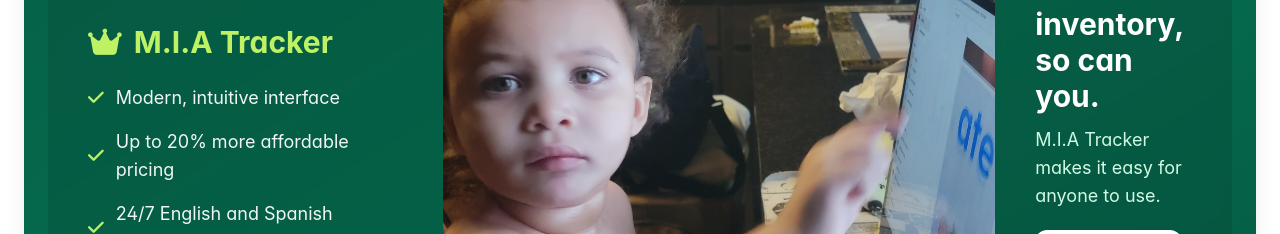
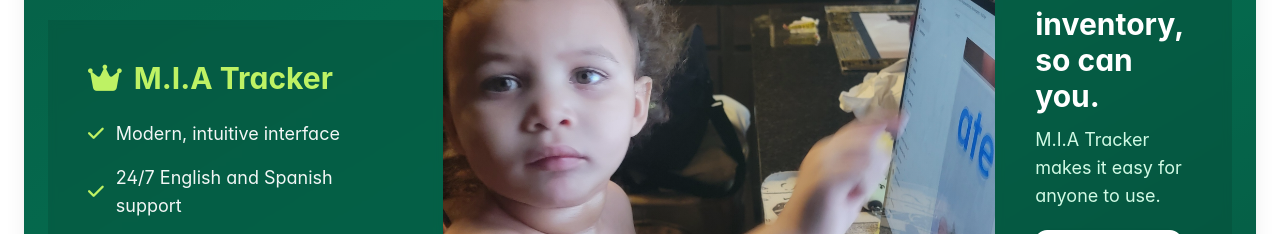
Before and after one commit to tohka53/miatrackerweb, an Angular app: page / in a window 1280 px wide. Shown: the part 1760-1994 px from the top of the page. Built offline with nearby package versions, Linux system fonts and the light colour scheme.

Commit message:
Update app.component.html

```diff
--- a/src/app/app.component.html
+++ b/src/app/app.component.html
@@ -182,9 +182,7 @@
               <li class="flex items-center">
                 <i class="fas fa-check text-lime-300 mr-3"></i> Modern, intuitive interface
               </li>
-              <li class="flex items-center">
-                <i class="fas fa-check text-lime-300 mr-3"></i> Up to 20% more affordable pricing
-              </li>
+
               <li class="flex items-center">
                 <i class="fas fa-check text-lime-300 mr-3"></i> 24/7 English and Spanish support
               </li>
```
